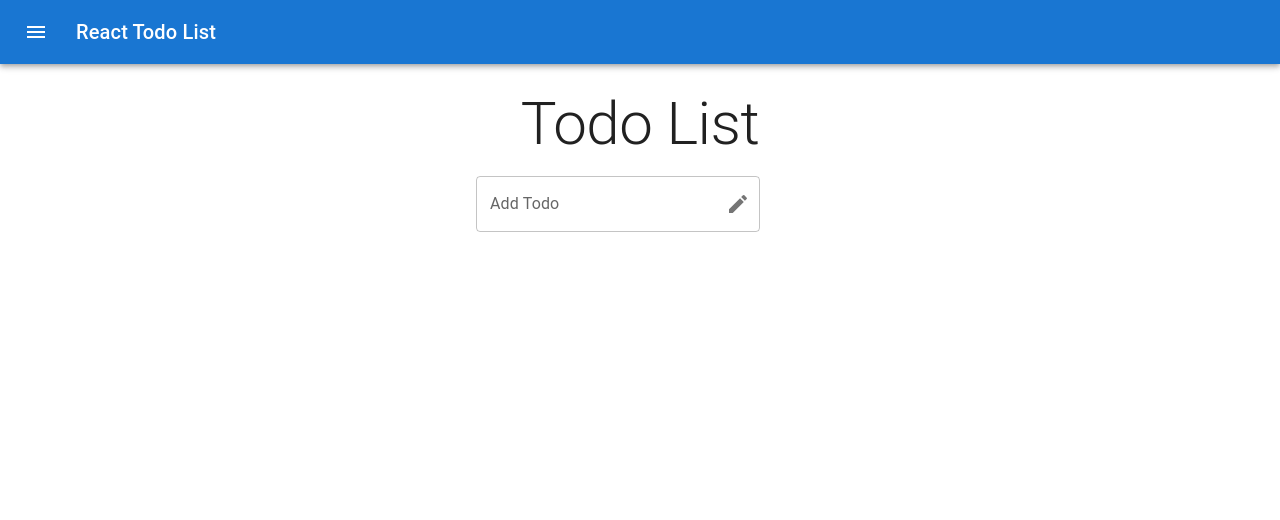
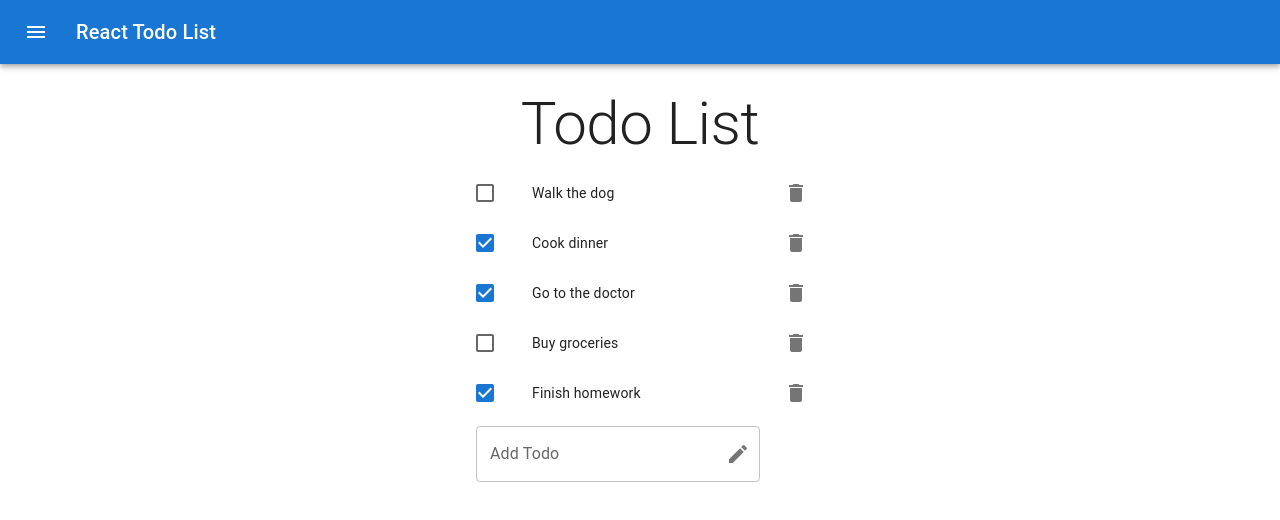
Before and after one commit to adussa3/TodoListWithReact, a React (Vite) app: page / in a window 1280 px wide. Shown: the top 520 px of the page. Built offline with nearby package versions, Linux system fonts and the light colour scheme.

Commit message:
Added fake todos data

```diff
--- a/src/TodoList.jsx
+++ b/src/TodoList.jsx
@@ -16,7 +16,14 @@ const getInitalData = () => {
     if (data) {
         return data;
     } else {
-        return [];
+        const initialData = [
+            { id: crypto.randomUUID(), text: "Walk the dog", isCompleted: false },
+            { id: crypto.randomUUID(), text: "Cook dinner", isCompleted: true },
+            { id: crypto.randomUUID(), text: "Go to the doctor", isCompleted: true },
+            { id: crypto.randomUUID(), text: "Buy groceries", isCompleted: false },
+            { id: crypto.randomUUID(), text: "Finish homework", isCompleted: true },
+        ];
+        return initialData;
     }
 };
 
```
